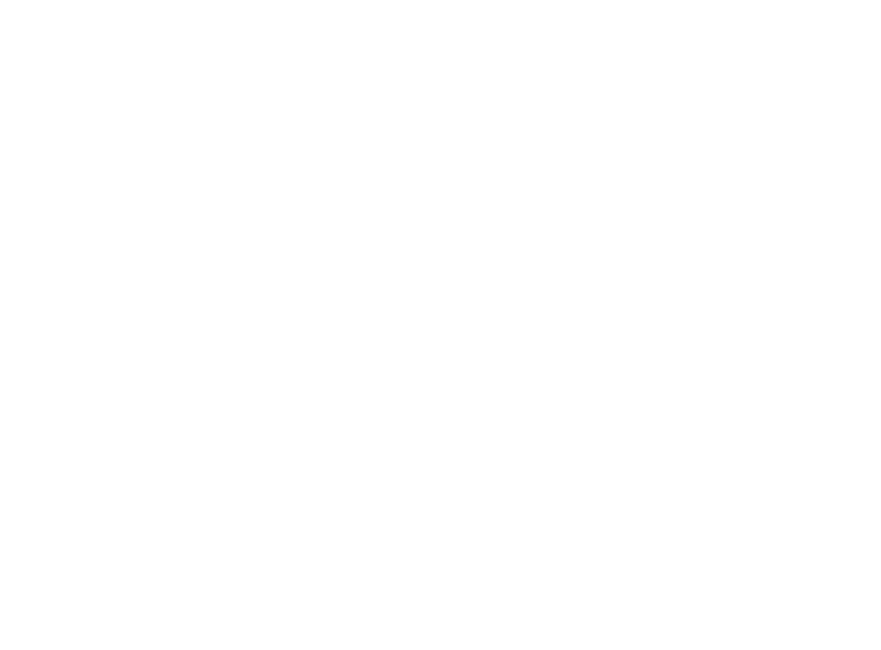
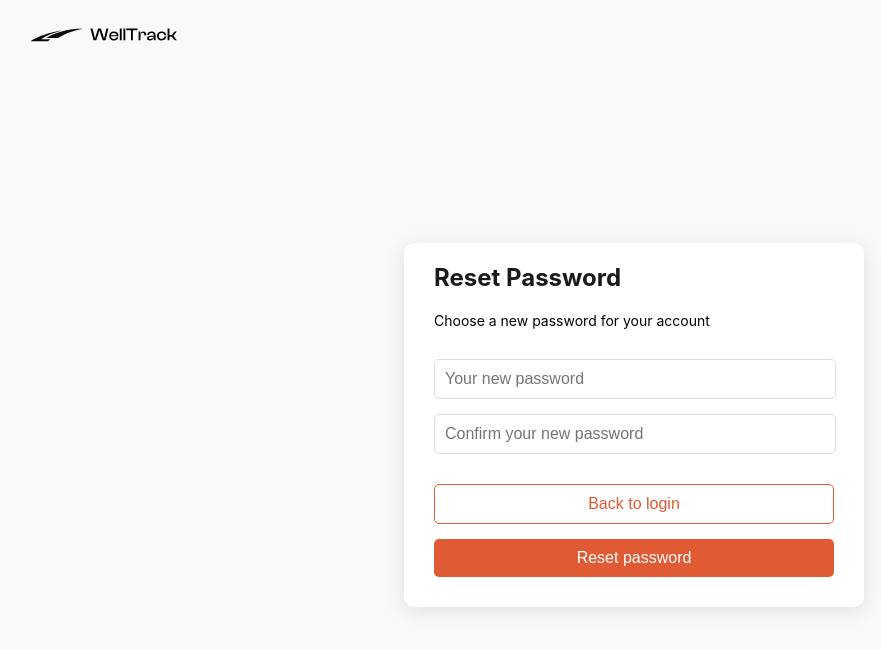
Before and after one commit to TanPhat0507/FE_Fitness_Web, a React (Create React App) app: page /resetpw in a window 1280 px wide. Before the commit this address had no page. Shown: the top 650 px of the page, without its empty margins (6-887 px from the left). Built offline with nearby package versions, Linux system fonts and the light colour scheme.

Commit message:
update UI for resetpw

```diff
--- a/src/App.js
+++ b/src/App.js
@@ -2,6 +2,7 @@
 import Signup from './components/pages/Signup';
 import Login from './components/pages/Login'; // Import the Login component
 import { BrowserRouter as Router, Route, Routes, Navigate } from 'react-router-dom';
+import Resetpw from './components/pages/Resetpw';
 
 const App = () => {
   const [isSignupComplete, setIsSignupComplete] = useState(false);
@@ -26,6 +27,11 @@
             path="/login"
             element={<Login />} // Add the route for Login
           />
+          <Route
+            path="/resetpw"
+            element={<Resetpw />}
+          />
+
         </Routes>
       </div>
     </Router>
--- a/src/components/pages/Resetpw.js
+++ b/src/components/pages/Resetpw.js
@@ -0,0 +1,82 @@
+import React, { useState } from 'react';
+import '../../styles/pages/Login.css'; // Reusing Login.css for shared styles
+import { useNavigate } from 'react-router-dom';
+import logo from '../../Image/Logo.svg';
+
+const Resetpw = () => {
+    const [newPassword, setNewPassword] = useState('');
+    const [confirmPassword, setConfirmPassword] = useState('');
+    const [error, setError] = useState('');
+    const navigate = useNavigate();
+
+    const handleResetPassword = async () => {
+        if (!newPassword || !confirmPassword) {
+            setError('Please fill in all fields');
+            return;
+        }
+        if (newPassword !== confirmPassword) {
+            setError('Passwords do not match');
+            return;
+        }
+
+        // Password reset logic goes here, e.g., calling an API endpoint
+        try {
+            const response = await fetch('http://localhost:3000/api/users/reset-password', {
+                method: 'PUT',
+                headers: {
+                    'Content-Type': 'application/json',
+                },
+                body: JSON.stringify({ newPassword }),
+            });
+
+            if (response.ok) {
+                setError('');
+                navigate('/login');
+            } else {
+                const errorData = await response.json();
+                setError(errorData.message || 'Failed to reset password.');
+            }
+        } catch (error) {
+            setError('An error occurred.');
+        }
+    };
+
+    return (
+        <div className="login-container">
+            <img src={logo} alt="Logo" className="logo-top-left" />
+
+            <div className="login-box">
+                <h2>Reset Password</h2>
+                <p className="enter_email">Choose a new password for your account</p>
+
+                <div className="input-container">
+                    <input
+                        type="password"
+                        placeholder="Your new password"
+                        value={newPassword}
+                        onChange={(e) => setNewPassword(e.target.value)}
+                    />
+                </div>
+                <div className="input-container">
+                    <input
+                        type="password"
+                        placeholder="Confirm your new password"
+                        value={confirmPassword}
+                        onChange={(e) => setConfirmPassword(e.target.value)}
+                    />
+                </div>
+
+                {error && <p className="error-message">{error}</p>}
+
+                <button onClick={() => navigate('/login')} className="back-to-login-button">
+                    Back to login
+                </button>
+                <button onClick={handleResetPassword} className="reset-password-button">
+                    Reset password
+                </button>
+            </div>
+        </div>
+    );
+};
+
+export default Resetpw;
```
Also changed, not shown: src/styles/pages/Resetpw.css (deleted).
